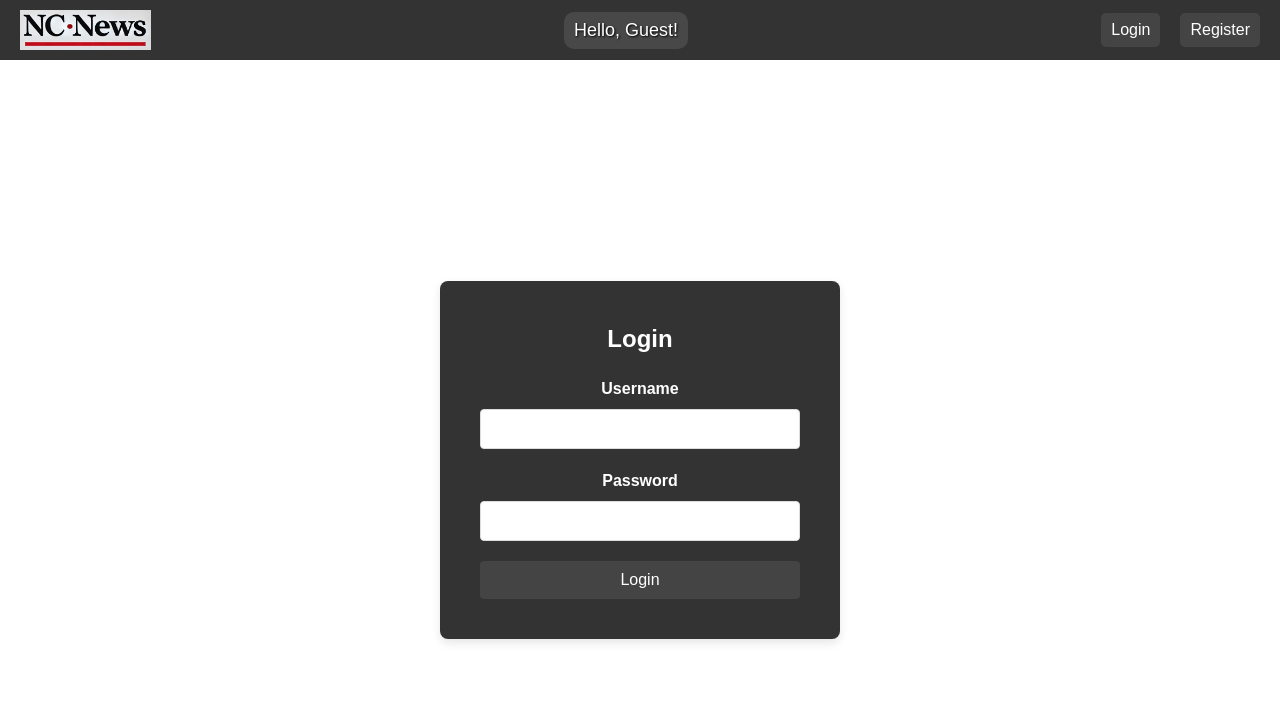
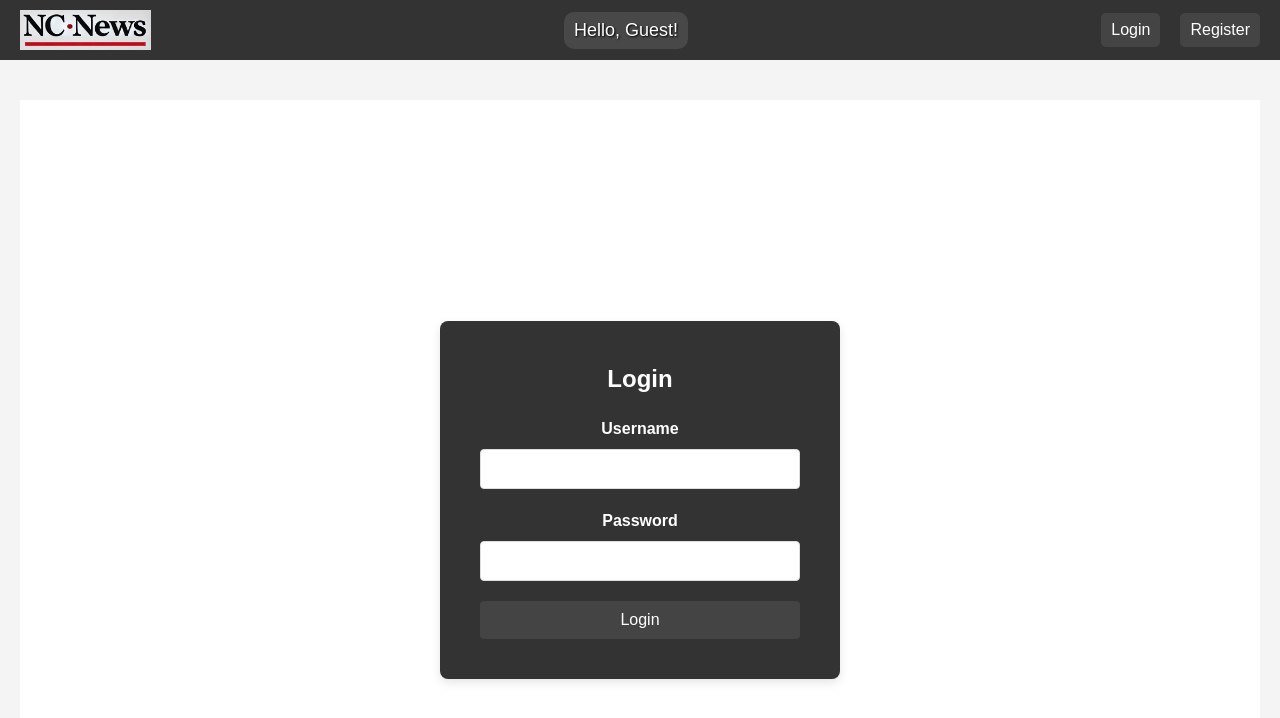
Before and after one commit to Joseph-Lee98/FE-NC-NEWS, a React (Vite) app: page /login in a window 1280 px wide. Shown: the top 718 px of the page. Built offline with nearby package versions, Linux system fonts and the light colour scheme; no server answers.

Commit message:
fix header to the top of the viewport

```diff
--- a/src/App.css
+++ b/src/App.css
@@ -8,3 +8,8 @@ a {
   text-decoration: none;
   color: inherit;
 }
+
+.bodyContent {
+  margin-top: 80px; /* Adjust based on the height of your header */
+  padding: 20px; /* Optional padding for spacing */
+}
--- a/src/App.jsx
+++ b/src/App.jsx
@@ -15,6 +15,7 @@ function App() {
     <Router>
       <AppProvider>
         <Header />
+        <div className="bodyContent">
           <Routes>
             <Route path="/" element={<HomePage />} />
             <Route path="/article/:article_id" element={<ArticlePage />} />
@@ -23,6 +24,7 @@ function App() {
             <Route path="/user/:username" element={<UserPage />} />
             <Route path="/admin" element={<AdminPage />} />
           </Routes>
+        </div>
       </AppProvider>
     </Router>
   );
--- a/src/components/header/Header.module.css
+++ b/src/components/header/Header.module.css
@@ -1,10 +1,15 @@
 .header {
+  position: fixed; /* Fixes the header to the top of the viewport */
+  top: 0; /* Ensures the header is aligned to the top */
+  left: 0;
+  width: 100%; /* Makes the header span the full width of the page */
   display: flex;
   justify-content: space-between;
   align-items: center;
   padding: 10px 20px;
   background-color: #333;
   color: white;
+  z-index: 1000; /* Ensures the header stays on top of other elements */
 }
 
 .logoContainer {
```
Lines whose indentation alone changed are shown as unchanged.
